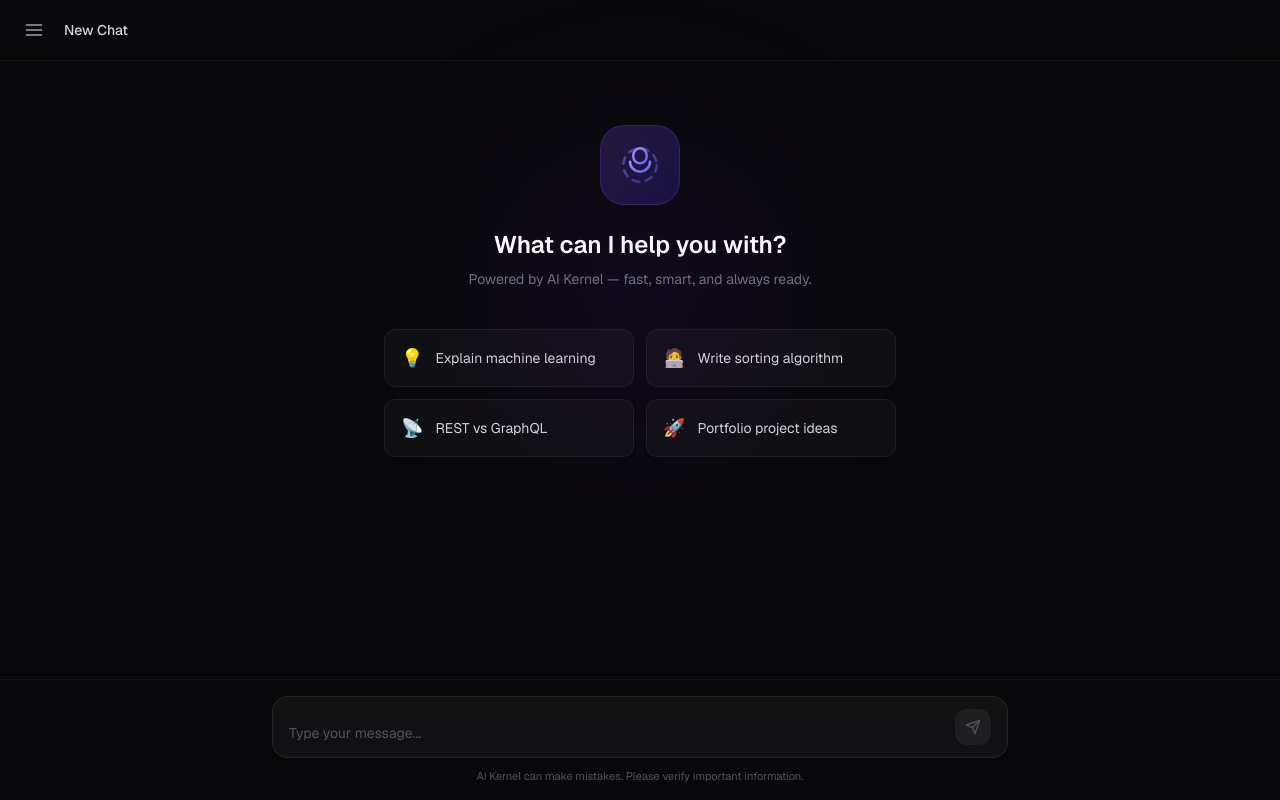
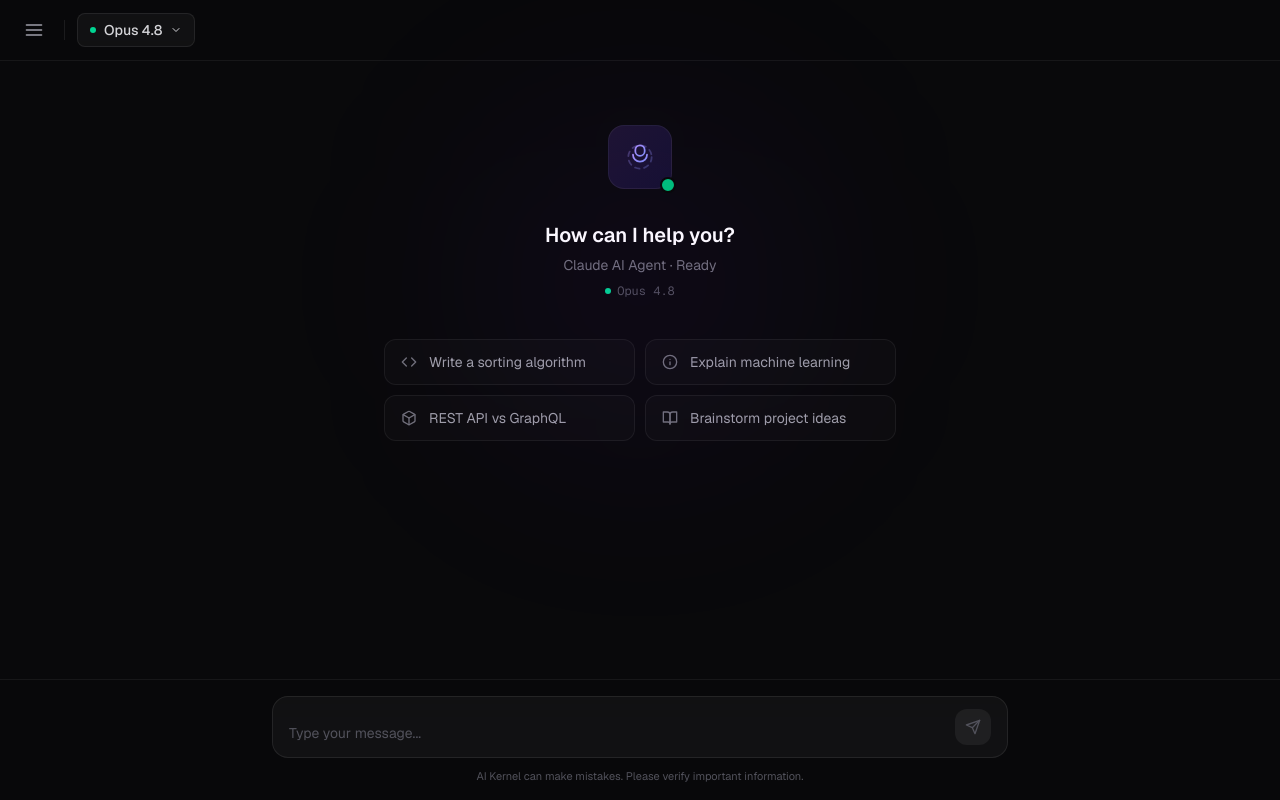
Before and after one commit to johsua092-ui/ai-kernel, a Next.js app: page / in a window 1280 px wide. Built offline with nearby package versions, Linux system fonts and the light colour scheme.

Commit message:
feat: model selector (opus 4.8/4.7/4.6), Claude system prompt, agent-style UI

```diff
--- /dev/null
+++ b/app/components/ModelSelector.tsx
@@ -0,0 +1,100 @@
+'use client';
+
+import { useState, useRef, useEffect } from 'react';
+
+export interface ModelOption {
+  id: string;
+  name: string;
+  description: string;
+}
+
+export const MODELS: ModelOption[] = [
+  { id: 'claude-opus-4-8', name: 'Opus 4.8', description: 'Most capable' },
+  { id: 'claude-opus-4-7', name: 'Opus 4.7', description: 'Balanced' },
+  { id: 'claude-opus-4-6', name: 'Opus 4.6', description: 'Fast' },
+];
+
+interface ModelSelectorProps {
+  selectedModel: string;
+  onModelChange: (modelId: string) => void;
+}
+
+export default function ModelSelector({ selectedModel, onModelChange }: ModelSelectorProps) {
+  const [isOpen, setIsOpen] = useState(false);
+  const dropdownRef = useRef<HTMLDivElement>(null);
+
+  const currentModel = MODELS.find((m) => m.id === selectedModel) || MODELS[0];
+
+  useEffect(() => {
+    function handleClickOutside(e: MouseEvent) {
+      if (dropdownRef.current && !dropdownRef.current.contains(e.target as Node)) {
+        setIsOpen(false);
+      }
+    }
+    document.addEventListener('mousedown', handleClickOutside);
+    return () => document.removeEventListener('mousedown', handleClickOutside);
+  }, []);
+
+  return (
+    <div className="relative" ref={dropdownRef}>
+      <button
+        onClick={() => setIsOpen(!isOpen)}
+        className="flex items-center gap-2 px-3 py-1.5 rounded-lg bg-white/[0.04] border border-white/[0.08] text-sm text-zinc-300 hover:bg-white/[0.08] hover:border-violet-500/30 transition-all cursor-pointer"
+      >
+        <div className="w-1.5 h-1.5 rounded-full bg-emerald-400" />
+        <span className="font-medium">{currentModel.name}</span>
+        <svg
+          width="12"
+          height="12"
+          viewBox="0 0 24 24"
+          fill="none"
+          stroke="currentColor"
+          strokeWidth="2"
+          strokeLinecap="round"
+          strokeLinejoin="round"
+          className={`transition-transform ${isOpen ? 'rotate-180' : ''}`}
+        >
+          <path d="M6 9l6 6 6-6" />
+        </svg>
+      </button>
+
+      {isOpen && (
+        <div className="absolute top-full left-0 mt-2 w-56 bg-zinc-900 border border-white/[0.08] rounded-xl shadow-2xl shadow-black/50 overflow-hidden z-50 animate-fadeIn">
+          <div className="p-1.5">
+            {MODELS.map((model) => (
+              <button
+                key={model.id}
+                onClick={() => {
+                  onModelChange(model.id);
+                  setIsOpen(false);
+                }}
+                className={`w-full flex items-center gap-3 px-3 py-2.5 rounded-lg text-left transition-all cursor-pointer ${
+                  model.id === selectedModel
+                    ? 'bg-violet-500/10 border border-violet-500/20'
+                    : 'hover:bg-white/[0.04] border border-transparent'
+                }`}
+              >
+                <div className={`w-2 h-2 rounded-full ${
+                  model.id === selectedModel ? 'bg-violet-400' : 'bg-zinc-600'
+                }`} />
+                <div>
+                  <div className={`text-sm font-medium ${
+                    model.id === selectedModel ? 'text-violet-300' : 'text-zinc-300'
+                  }`}>
+                    {model.name}
+                  </div>
+                  <div className="text-[11px] text-zinc-600">{model.description}</div>
+                </div>
+                {model.id === selectedModel && (
+                  <svg className="ml-auto text-violet-400" width="14" height="14" viewBox="0 0 24 24" fill="none" stroke="currentColor" strokeWidth="2.5" strokeLinecap="round" strokeLinejoin="round">
+                    <path d="M20 6L9 17l-5-5" />
+                  </svg>
+                )}
+              </button>
+            ))}
+          </div>
+        </div>
+      )}
+    </div>
+  );
+}
--- a/app/components/Sidebar.tsx
+++ b/app/components/Sidebar.tsx
@@ -10,6 +10,7 @@
   onNewChat: () => void;
   onSelectConversation: (id: string) => void;
   onDeleteConversation: (id: string) => void;
+  modelName: string;
 }
 
 export default function Sidebar({
@@ -20,6 +21,7 @@
   onNewChat,
   onSelectConversation,
   onDeleteConversation,
+  modelName,
 }: SidebarProps) {
   return (
     <>
@@ -117,7 +119,7 @@
         <div className="p-3 border-t border-white/[0.06]">
           <div className="flex items-center gap-2 px-3 py-2 rounded-lg bg-white/[0.03]">
             <div className="w-2 h-2 rounded-full bg-emerald-400 animate-pulse" />
-            <span className="text-xs text-zinc-500">claude-opus-4-8</span>
+            <span className="text-xs text-zinc-500">{modelName}</span>
           </div>
         </div>
       </aside>
--- a/app/components/WelcomeScreen.tsx
+++ b/app/components/WelcomeScreen.tsx
@@ -1,53 +1,97 @@
 'use client';
 
 const suggestions = [
-  { icon: '💡', text: 'Explain machine learning', prompt: 'Jelaskan cara kerja machine learning secara sederhana' },
-  { icon: '🧑‍💻', text: 'Write sorting algorithm', prompt: 'Buatkan kode Python untuk sorting algorithm' },
-  { icon: '📡', text: 'REST vs GraphQL', prompt: 'Apa perbedaan antara REST API dan GraphQL?' },
-  { icon: '🚀', text: 'Portfolio project ideas', prompt: 'Bantu saya brainstorm ide project untuk portfolio' },
+  {
+    icon: (
+      <svg width="16" height="16" viewBox="0 0 24 24" fill="none" stroke="currentColor" strokeWidth="2" strokeLinecap="round" strokeLinejoin="round">
+        <polyline points="16 18 22 12 16 6" />
+        <polyline points="8 6 2 12 8 18" />
+      </svg>
+    ),
+    text: 'Write a sorting algorithm',
+    prompt: 'Buatkan kode Python untuk sorting algorithm dengan penjelasan',
+  },
+  {
+    icon: (
+      <svg width="16" height="16" viewBox="0 0 24 24" fill="none" stroke="currentColor" strokeWidth="2" strokeLinecap="round" strokeLinejoin="round">
+        <circle cx="12" cy="12" r="10" />
+        <path d="M12 16v-4" />
+        <path d="M12 8h.01" />
+      </svg>
+    ),
+    text: 'Explain machine learning',
+    prompt: 'Jelaskan cara kerja machine learning secara sederhana',
+  },
+  {
+    icon: (
+      <svg width="16" height="16" viewBox="0 0 24 24" fill="none" stroke="currentColor" strokeWidth="2" strokeLinecap="round" strokeLinejoin="round">
+        <path d="M21 16V8a2 2 0 0 0-1-1.73l-7-4a2 2 0 0 0-2 0l-7 4A2 2 0 0 0 3 8v8a2 2 0 0 0 1 1.73l7 4a2 2 0 0 0 2 0l7-4A2 2 0 0 0 21 16z" />
+        <polyline points="3.27 6.96 12 12.01 20.73 6.96" />
+        <line x1="12" y1="22.08" x2="12" y2="12" />
+      </svg>
+    ),
+    text: 'REST API vs GraphQL',
+    prompt: 'Apa perbedaan antara REST API dan GraphQL?',
+  },
+  {
+    icon: (
+      <svg width="16" height="16" viewBox="0 0 24 24" fill="none" stroke="currentColor" strokeWidth="2" strokeLinecap="round" strokeLinejoin="round">
+        <path d="M2 3h6a4 4 0 0 1 4 4v14a3 3 0 0 0-3-3H2z" />
+        <path d="M22 3h-6a4 4 0 0 0-4 4v14a3 3 0 0 1 3-3h7z" />
+      </svg>
+    ),
+    text: 'Brainstorm project ideas',
+    prompt: 'Bantu saya brainstorm ide project untuk portfolio',
+  },
 ];
 
 interface WelcomeScreenProps {
   onSuggestionClick: (prompt: string) => void;
+  modelName: string;
 }
 
-export default function WelcomeScreen({ onSuggestionClick }: WelcomeScreenProps) {
+export default function WelcomeScreen({ onSuggestionClick, modelName }: WelcomeScreenProps) {
   return (
     <div className="flex flex-col items-center justify-center flex-1 px-4 py-16 animate-fadeIn">
       {/* Glow */}
-      <div className="absolute w-64 h-64 bg-violet-600/10 rounded-full blur-[100px] pointer-events-none" />
+      <div className="absolute w-72 h-72 bg-violet-600/8 rounded-full blur-[120px] pointer-events-none" />
 
-      {/* Icon */}
-      <div className="relative mb-6">
-        <div className="w-20 h-20 rounded-3xl bg-gradient-to-br from-violet-500/20 to-indigo-600/20 border border-violet-500/20 flex items-center justify-center backdrop-blur-sm">
-          <svg width="40" height="40" viewBox="0 0 24 24" fill="none" stroke="url(#welcomeGrad)" strokeWidth="1.5" strokeLinecap="round" strokeLinejoin="round">
+      {/* Agent Icon */}
+      <div className="relative mb-8">
+        <div className="w-16 h-16 rounded-2xl bg-gradient-to-br from-violet-500/15 to-indigo-600/15 border border-white/[0.06] flex items-center justify-center">
+          <svg width="28" height="28" viewBox="0 0 24 24" fill="none" stroke="url(#agentGrad)" strokeWidth="1.5" strokeLinecap="round" strokeLinejoin="round">
             <defs>
-              <linearGradient id="welcomeGrad" x1="0%" y1="0%" x2="100%" y2="100%">
+              <linearGradient id="agentGrad" x1="0%" y1="0%" x2="100%" y2="100%">
                 <stop offset="0%" stopColor="#a78bfa" />
-                <stop offset="100%" stopColor="#6366f1" />
+                <stop offset="100%" stopColor="#818cf8" />
               </linearGradient>
             </defs>
             <path d="M12 2a4 4 0 0 1 4 4v1a4 4 0 0 1-8 0V6a4 4 0 0 1 4-4z" />
             <path d="M6 10a6 6 0 0 0 12 0" />
             <path d="M12 16v6" />
             <path d="M8 22h8" />
-            <circle cx="12" cy="12" r="10" strokeDasharray="4 4" opacity="0.4" />
+            <circle cx="12" cy="12" r="10" strokeDasharray="4 4" opacity="0.3" />
           </svg>
         </div>
+        <div className="absolute -bottom-1 -right-1 w-4 h-4 rounded-full bg-emerald-500 border-2 border-zinc-950" />
       </div>
 
-      <h2 className="text-2xl font-semibold text-white mb-2">What can I help you with?</h2>
-      <p className="text-sm text-zinc-500 mb-10">Powered by AI Kernel — fast, smart, and always ready.</p>
+      <h2 className="text-xl font-semibold text-white mb-1.5">How can I help you?</h2>
+      <p className="text-sm text-zinc-500 mb-2">Claude AI Agent &middot; Ready</p>
+      <div className="flex items-center gap-1.5 mb-10">
+        <div className="w-1.5 h-1.5 rounded-full bg-emerald-400" />
+        <span className="text-xs text-zinc-600 font-mono">{modelName}</span>
+      </div>
 
-      <div className="grid grid-cols-1 sm:grid-cols-2 gap-3 w-full max-w-lg">
+      <div className="grid grid-cols-1 sm:grid-cols-2 gap-2.5 w-full max-w-lg">
         {suggestions.map((s, i) => (
           <button
             key={i}
             onClick={() => onSuggestionClick(s.prompt)}
-            className="flex items-center gap-3 px-4 py-3.5 rounded-xl bg-white/[0.03] border border-white/[0.06] text-left text-sm text-zinc-300 hover:bg-white/[0.06] hover:border-violet-500/30 transition-all duration-200 group cursor-pointer"
+            className="flex items-center gap-3 px-4 py-3 rounded-xl bg-white/[0.02] border border-white/[0.06] text-left text-sm text-zinc-400 hover:bg-white/[0.05] hover:border-violet-500/20 hover:text-zinc-200 transition-all duration-200 group cursor-pointer"
           >
-            <span className="text-lg group-hover:scale-110 transition-transform">{s.icon}</span>
-            <span className="group-hover:text-white transition-colors">{s.text}</span>
+            <span className="text-zinc-500 group-hover:text-violet-400 transition-colors">{s.icon}</span>
+            <span>{s.text}</span>
           </button>
         ))}
       </div>
--- a/app/hooks/useChat.ts
+++ b/app/hooks/useChat.ts
@@ -18,6 +18,7 @@
   const [conversations, setConversations] = useState<Conversation[]>([]);
   const [activeConversationId, setActiveConversationId] = useState<string | null>(null);
   const [isLoading, setIsLoading] = useState(false);
+  const [model, setModel] = useState('claude-opus-4-8');
   const abortControllerRef = useRef<AbortController | null>(null);
 
   const activeConversation = conversations.find((c) => c.id === activeConversationId) || null;
@@ -101,7 +102,7 @@
         const response = await fetch('/api/chat', {
           method: 'POST',
           headers: { 'Content-Type': 'application/json' },
-          body: JSON.stringify({ messages: apiMessages }),
+          body: JSON.stringify({ messages: apiMessages, model }),
           signal: abortController.signal,
         });
 
@@ -154,7 +155,7 @@
         abortControllerRef.current = null;
       }
     },
-    [activeConversationId, conversations, createConversation, addMessage, updateLastAssistantMessage]
+    [activeConversationId, conversations, createConversation, addMessage, updateLastAssistantMessage, model]
   );
 
   const stopGeneration = useCallback(() => {
@@ -196,6 +197,8 @@
     activeConversationId,
     activeConversation,
     isLoading,
+    model,
+    setModel,
     sendMessage,
     stopGeneration,
     newChat,
--- a/app/page.tsx
+++ b/app/page.tsx
@@ -6,6 +6,7 @@
 import ChatInput from './components/ChatInput';
 import TypingIndicator from './components/TypingIndicator';
 import WelcomeScreen from './components/WelcomeScreen';
+import ModelSelector, { MODELS } from './components/ModelSelector';
 import { useChat } from './hooks/useChat';
 
 export default function Home() {
@@ -18,6 +19,8 @@
     activeConversationId,
     activeConversation,
     isLoading,
+    model,
+    setModel,
     sendMessage,
     stopGeneration,
     newChat,
@@ -26,7 +29,6 @@
     clearChat,
   } = useChat();
 
-  // Auto-scroll to bottom on new messages
   useEffect(() => {
     messagesEndRef.current?.scrollIntoView({ behavior: 'smooth' });
   }, [messages]);
@@ -35,11 +37,11 @@
     sendMessage(prompt);
   };
 
+  const currentModelName = MODELS.find((m) => m.id === model)?.name || model;
   const showWelcome = messages.length === 0;
 
   return (
     <div className="flex h-screen bg-zinc-950 text-white overflow-hidden">
-      {/* Sidebar */}
       <Sidebar
         isOpen={sidebarOpen}
         onClose={() => setSidebarOpen(false)}
@@ -54,9 +56,9 @@
           setSidebarOpen(false);
         }}
         onDeleteConversation={deleteConversation}
+        modelName={currentModelName}
       />
 
-      {/* Main Area */}
       <div className="flex-1 flex flex-col min-w-0">
         {/* Top Bar */}
         <header className="flex items-center justify-between px-4 py-3 border-b border-white/[0.06] bg-zinc-950/80 backdrop-blur-xl">
@@ -69,29 +71,37 @@
                 <path d="M3 12h18M3 6h18M3 18h18" />
               </svg>
             </button>
-            <h1 className="text-sm font-medium text-zinc-300 truncate">
-              {activeConversation?.title || 'New Chat'}
-            </h1>
+
+            <div className="h-5 w-px bg-white/[0.08]" />
+
+            <ModelSelector selectedModel={model} onModelChange={setModel} />
           </div>
 
+          <div className="flex items-center gap-2">
+            {activeConversation && (
+              <span className="text-xs text-zinc-600 font-mono hidden sm:block truncate max-w-[200px]">
+                {activeConversation.title}
+              </span>
+            )}
             {messages.length > 0 && (
               <button
                 onClick={clearChat}
-              className="w-9 h-9 rounded-lg flex items-center justify-center text-zinc-500 hover:text-red-400 hover:bg-white/[0.06] transition-colors cursor-pointer"
+                className="w-8 h-8 rounded-lg flex items-center justify-center text-zinc-500 hover:text-red-400 hover:bg-white/[0.06] transition-colors cursor-pointer"
                 title="Clear conversation"
               >
-              <svg width="16" height="16" viewBox="0 0 24 24" fill="none" stroke="currentColor" strokeWidth="2" strokeLinecap="round" strokeLinejoin="round">
+                <svg width="15" height="15" viewBox="0 0 24 24" fill="none" stroke="currentColor" strokeWidth="2" strokeLinecap="round" strokeLinejoin="round">
                   <polyline points="3 6 5 6 21 6" />
                   <path d="M19 6v14a2 2 0 0 1-2 2H7a2 2 0 0 1-2-2V6m3 0V4a2 2 0 0 1 2-2h4a2 2 0 0 1 2 2v2" />
                 </svg>
               </button>
             )}
+          </div>
         </header>
 
         {/* Chat Area */}
         <div className="flex-1 overflow-y-auto hide-scrollbar">
           {showWelcome ? (
-            <WelcomeScreen onSuggestionClick={handleSuggestionClick} />
+            <WelcomeScreen onSuggestionClick={handleSuggestionClick} modelName={currentModelName} />
           ) : (
             <div className="max-w-3xl mx-auto pb-4">
               {messages.map((msg) => (
```
Also changed, not shown: app/api/chat/route.ts (+9 -2 lines). Lines whose indentation alone changed are shown as unchanged.
